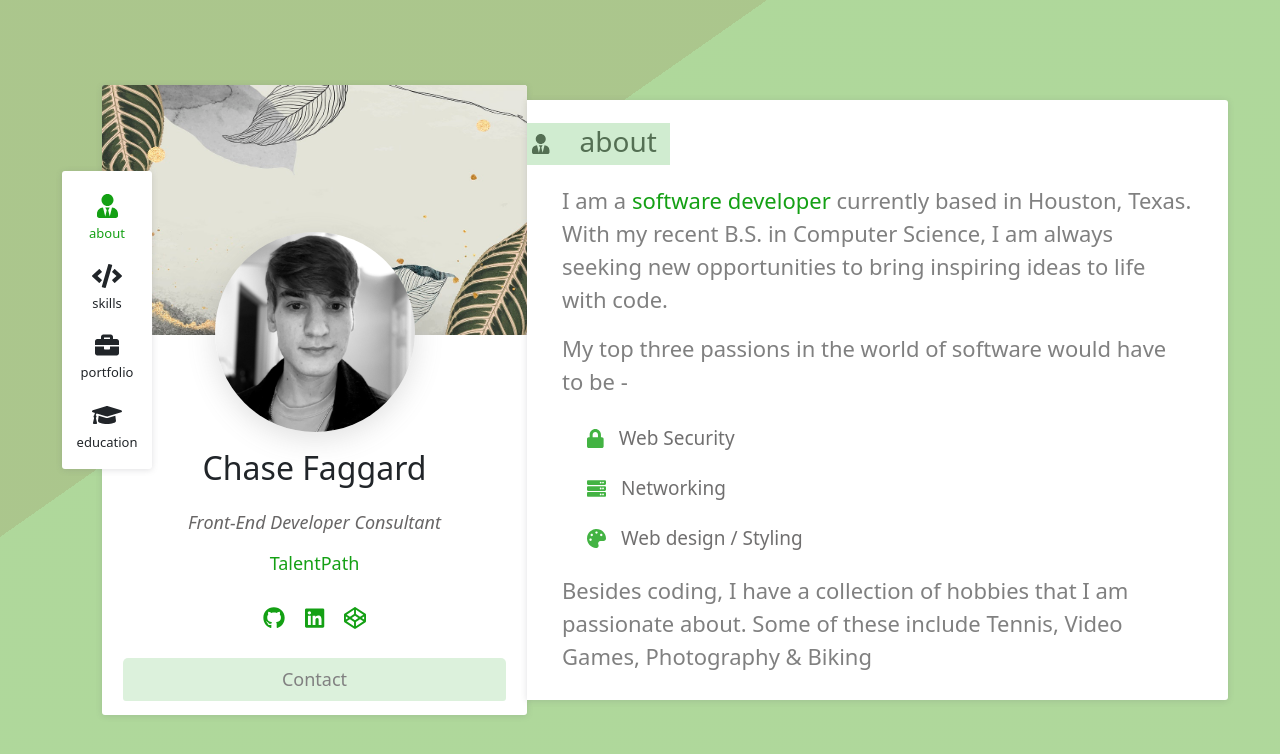
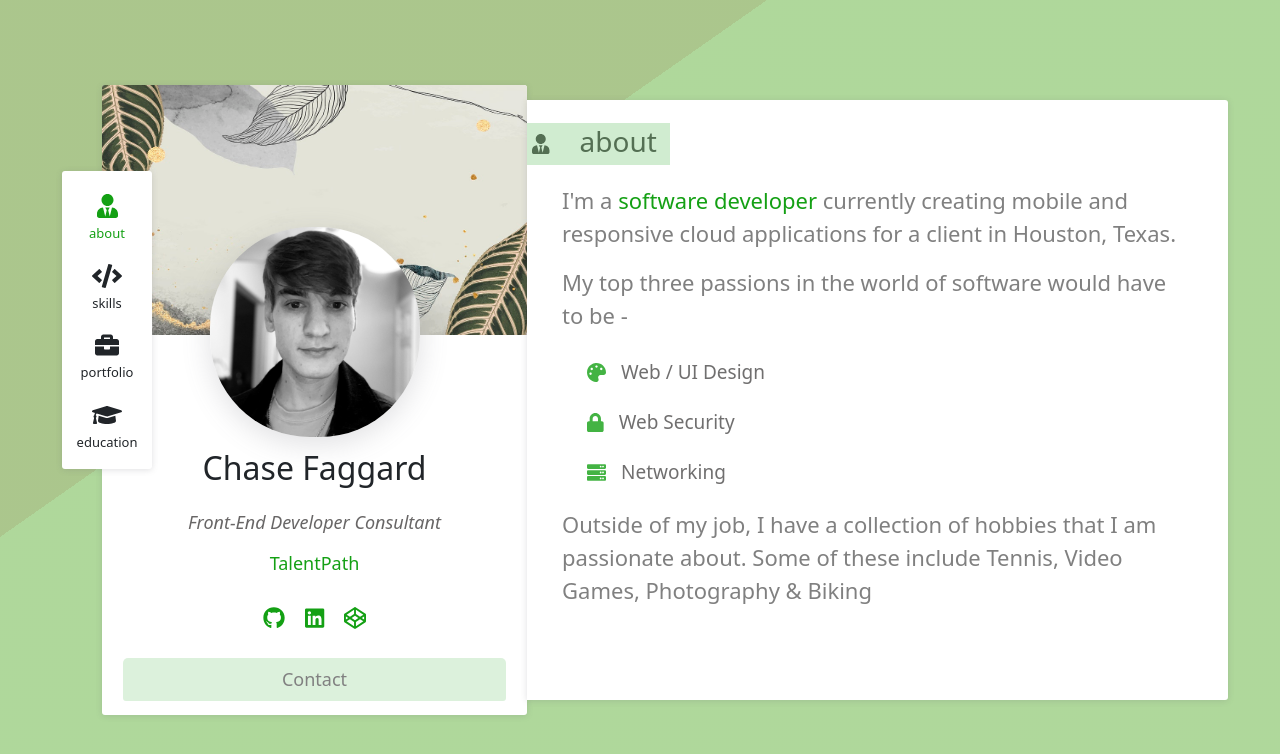
Before and after one commit to ArinChase/Portfolio, an Angular app: page / in a window 1280 px wide. Shown: the top 754 px of the page. Built offline with nearby package versions, Linux system fonts and the light colour scheme.

Commit message:
Fixed blurry photo, icon, about description

```diff
--- a/src/app/about/about.component.html
+++ b/src/app/about/about.component.html
@@ -1,11 +1,11 @@
 <div class="section">
     <h2><div class="line"></div><i class="icon fa fa-user-tie"></i>about</h2>
-    <p>I am a <span class="highlight">software developer</span> currently based in Houston, Texas. With my recent B.S. in Computer Science, I am always seeking new opportunities to bring inspiring ideas to life with code.</p>
+    <p>I'm a <span class="highlight">software developer</span> currently creating mobile and responsive cloud applications for a client in Houston, Texas.</p>
     <p>My top three passions in the world of software would have to be -</p>
     <div class="icon-list">
+        <div class="item"><i class="icon fa fa-palette"></i><p>Web / UI Design</p></div>
         <div class="item"><i class="icon fa fa-lock"></i><p>Web Security</p></div>
         <div class="item"><i class="icon fa fa-server"></i><p>Networking</p></div>
-        <div class="item"><i class="icon fa fa-palette"></i><p>Web design / Styling</p></div>
     </div>
-    <p>Besides coding, I have a collection of hobbies that I am passionate about. Some of these include Tennis, Video Games, Photography & Biking</p>
+    <p>Outside of my job, I have a collection of hobbies that I am passionate about. Some of these include Tennis, Video Games, Photography & Biking</p>
 </div>
--- a/src/app/app.component.scss
+++ b/src/app/app.component.scss
@@ -156,11 +156,11 @@
         animation: profileBg 1s;
     }
     img {
-        width: 200px;
+        width: 210px;
         border-radius: 100px;
         margin: auto;
         height: auto;
-        filter:grayscale(1);
+        //filter:grayscale(1);
         margin-top: -100px;
         margin-bottom: 10px;
         position: absolute;
@@ -171,8 +171,7 @@
         box-shadow: rgba(100, 100, 111, 0.2) 0px 7px 29px 0px;
         animation: profileImg 1.2s;
         &:hover {
-            width: 210px;
-            border-radius: 200px;
+            width: 215px;
             box-shadow: rgba(163, 165, 163, 0.753) 2px 7px 29px 0px;
         }
     }
--- a/src/app/portfolio/portfolio.component.scss
+++ b/src/app/portfolio/portfolio.component.scss
@@ -37,7 +37,7 @@
             //box-shadow: rgba(17, 12, 46, 0.15) 0px 24px 50px 0px;
             a {
                 h3 {
-                    background: rgba(var(--green-rgb), .1);
+                    //background: rgba(var(--green-rgb), .1);
                 }
             }
         }
--- a/src/app/skills/skills.component.html
+++ b/src/app/skills/skills.component.html
@@ -15,7 +15,7 @@
     <div class="row">
         <div class="item"><i class="icon fab fa-node"></i><p>NodeJS</p></div>
         <div class="item"><i class="icon fab fa-java"></i><p>Java</p></div>
-        <div class="item"><img src="../../assets/icons/c++.png" alt="c++"><p>C++</p></div>
+        <div class="item"><img src="../../assets/icons/cplusplus.png" alt="c++"><p>C++</p></div>
         <div class="item"><i class="icon fab fa-php"></i><p>PHP</p></div>
         <div class="item"><img src="../../assets/icons/mysql.png" alt="mysql"><p>MySQL</p></div>
         <div class="item"><i class="icon fab fa-python"></i><p>Python</p></div>
```
Also changed, not shown: src/assets/icons/cplusplus.png (renamed from src/assets/icons/c++.png), src/assets/pic4.jpg (deleted).
